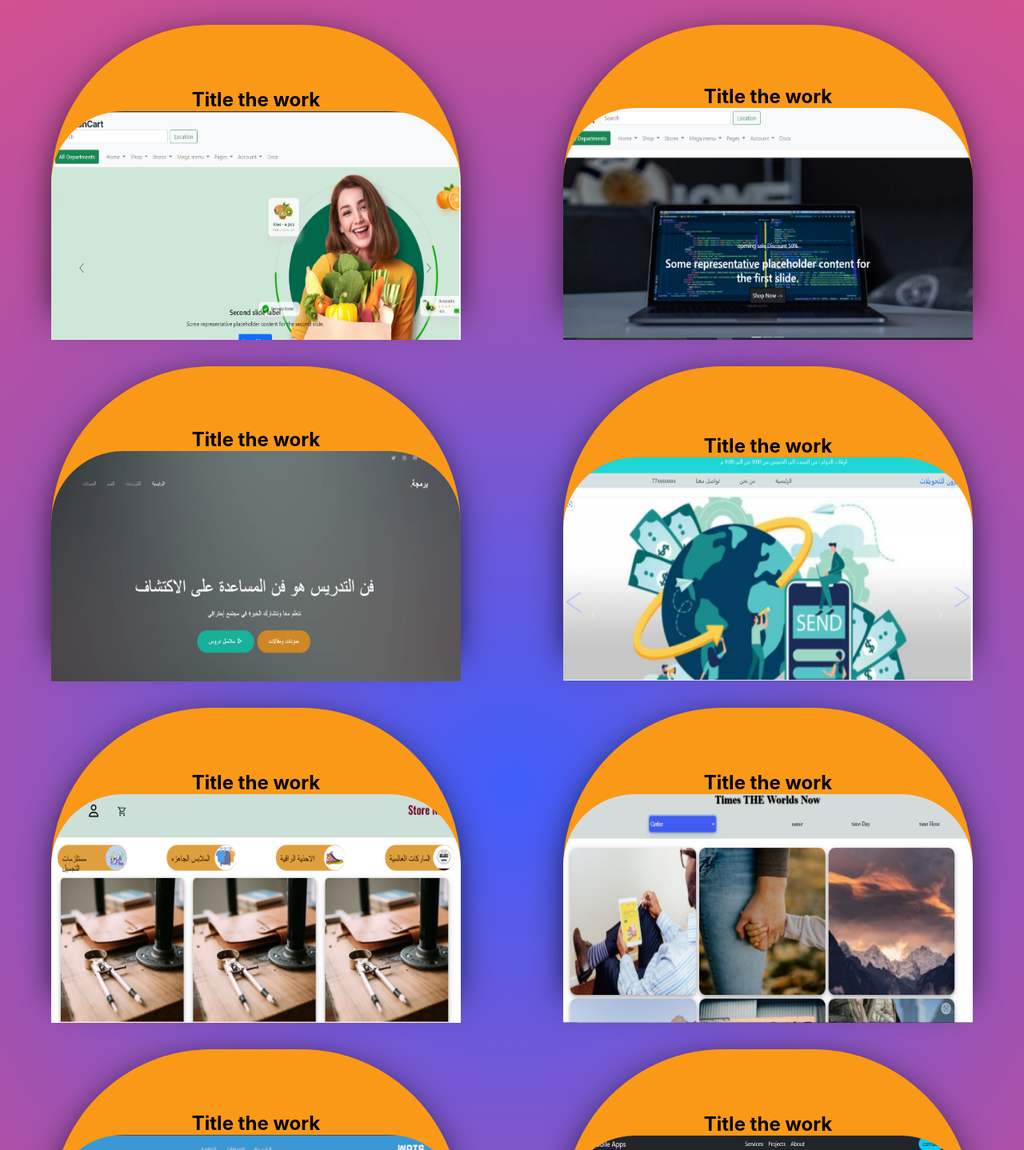
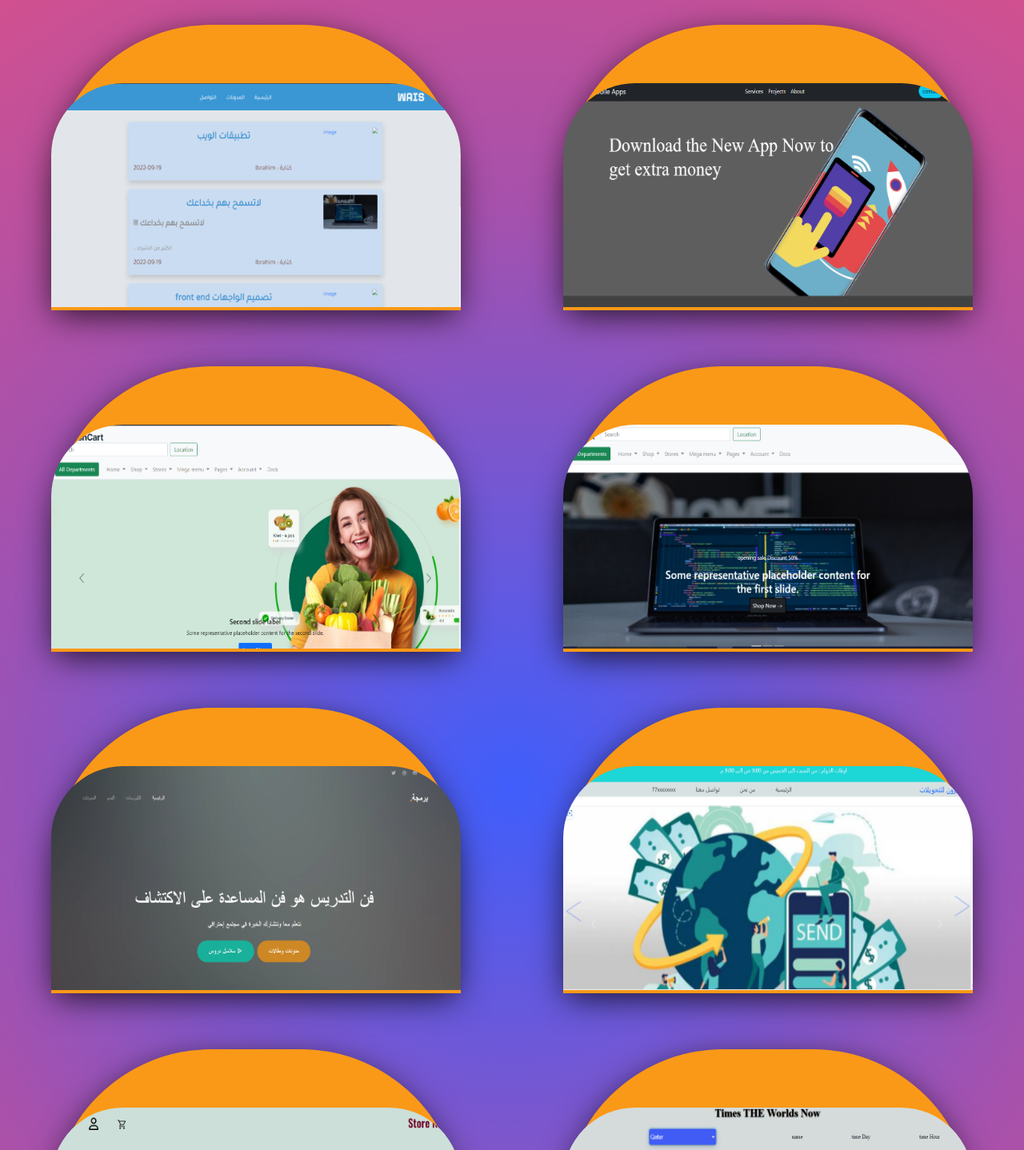
Before and after one commit to Ibrahim-wais-22/my-cv-frontend, a Next.js app: page / in a window 1280 px wide. Shown: the part 512-1950 px from the top of the page at 80% size. Built offline with nearby package versions, Linux system fonts and the light colour scheme.

Commit message:
Update myWorks.jsx

```diff
--- a/components/myWorks.jsx
+++ b/components/myWorks.jsx
@@ -1,15 +1,17 @@
+import Image from 'next/image';
 function MyWorks() {
     // دالة تقوم باضهار المحتوى بعد الاسساره الى الصوره
     return (
+
         <div className="myWorks">
-            <div className="container"><div className="card"><h2>Title the work</h2> <a href="https://ibrahim-wais-22.github.io/traning-day-6/"   ><img src="/3.png" alt="" /></a></div></div>
-            <div className="container"><div className="card"><h2>Title the work</h2> <a href="https://ibrahim-wais-22.github.io/trainig-today-5/" ><img src="/4.png" alt="" /></a></div></div>
-            <div className="container"><div className="card"><h2>Title the work</h2> <a href="https://ibrahim-wais-22.github.io/front-end/#" ><img src="/5.png" alt="" /></a></div></div>
-            <div className="container"><div className="card"><h2>Title the work</h2> <a href="https://ibrahim-wais-22.github.io/kaizon-project-level1/" ><img src="/6.png" alt="" /></a></div></div>
-            <div className="container"><div className="card"><h2>Title the work</h2> <a href="https://ibrahim-wais-22.github.io/my-app-next-js/" ><img src="/7.png" alt="" /></a></div></div>
-            <div className="container"><div className="card"><h2>Title the work</h2> <a href="https://ibrahim-wais-22.github.io/day6-js/" ><img src="/8.png" alt="" /></a></div></div>
-            <div className="container"><div className="card"><h2>Title the work</h2> <a href="https://ibrahim-wais.herokuapp.com/" ><img src="/boge site.png" alt="" /></a></div></div>
-            <div className="container"><div className="card"><h2>Title the work</h2> <a href="https://ibrahim-wais-22.github.io/trainig-today-7/" ><img src="/phone shope.png" alt="" /></a></div></div>
+            <div className="container"><div className="card"> <a href="https://ibrahim-wais.herokuapp.com/" ><Image src="/boge site.png"alt="Landscape picture" width={550} height={300}/></a></div></div>
+            <div className="container"><div className="card"> <a href="https://ibrahim-wais-22.github.io/trainig-today-7/" ><Image src="/phone shope.png"alt="Landscape picture" width={550} height={300}/></a></div></div>
+            <div className="container"><div className="card"><a href="https://ibrahim-wais-22.github.io/traning-day-6/"   ><Image src="/3.png"alt="Landscape picture" width={550} height={300}/></a></div></div>
+            <div className="container"><div className="card"> <a href="https://ibrahim-wais-22.github.io/trainig-today-5/" ><Image src="/4.png"alt="Landscape picture" width={550} height={300}/></a></div></div>
+            <div className="container"><div className="card"> <a href="https://ibrahim-wais-22.github.io/front-end/#" ><Image src="/5.png"alt="Landscape picture" width={550} height={300}/></a></div></div>
+            <div className="container"><div className="card"> <a href="https://ibrahim-wais-22.github.io/kaizon-project-level1/" ><Image src="/6.png"alt="Landscape picture" width={550} height={300}/></a></div></div>
+            <div className="container"><div className="card"> <a href="https://ibrahim-wais-22.github.io/my-app-next-js/" ><Image src="/7.png"alt="Landscape picture" width={550} height={300}/></a></div></div>
+            <div className="container"><div className="card"> <a href="https://ibrahim-wais-22.github.io/day6-js/" ><Image src="/8.png"alt="Landscape picture" width={550} height={300}/></a></div></div>
 
 
 
```
